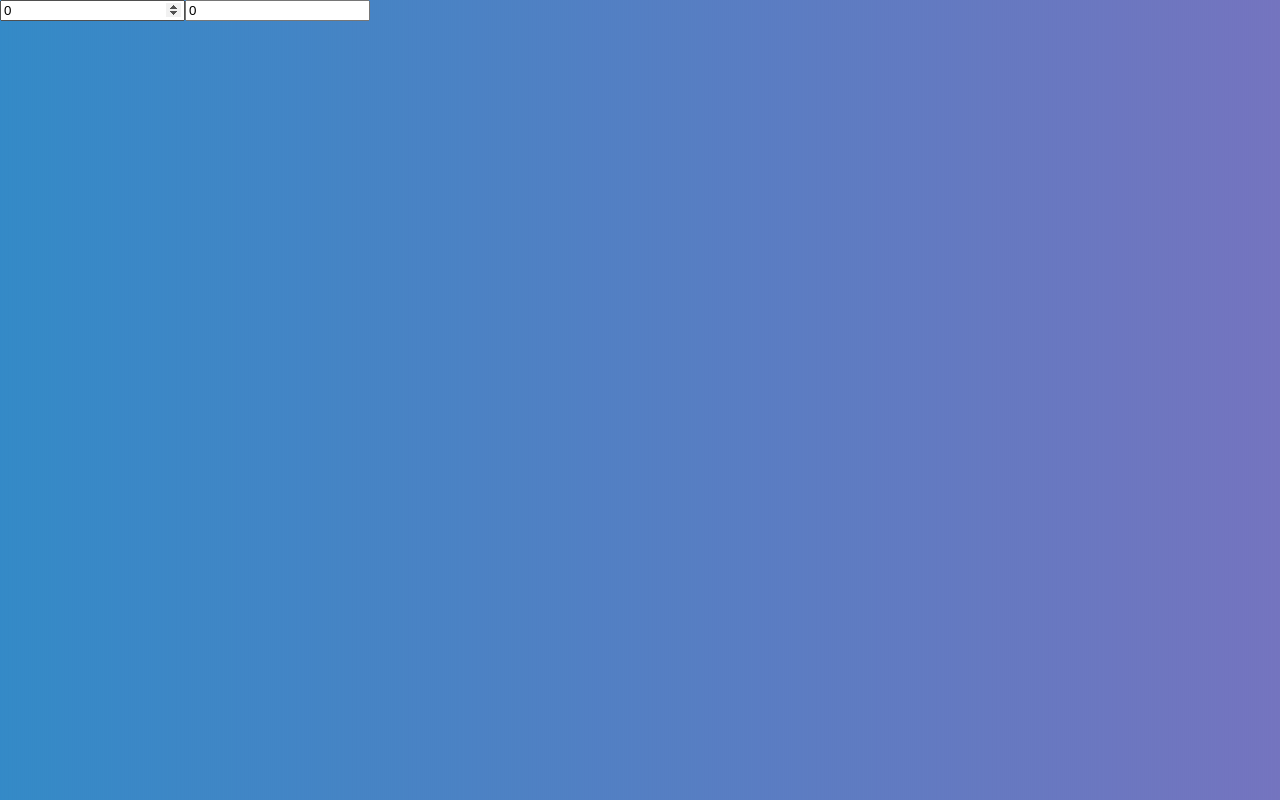
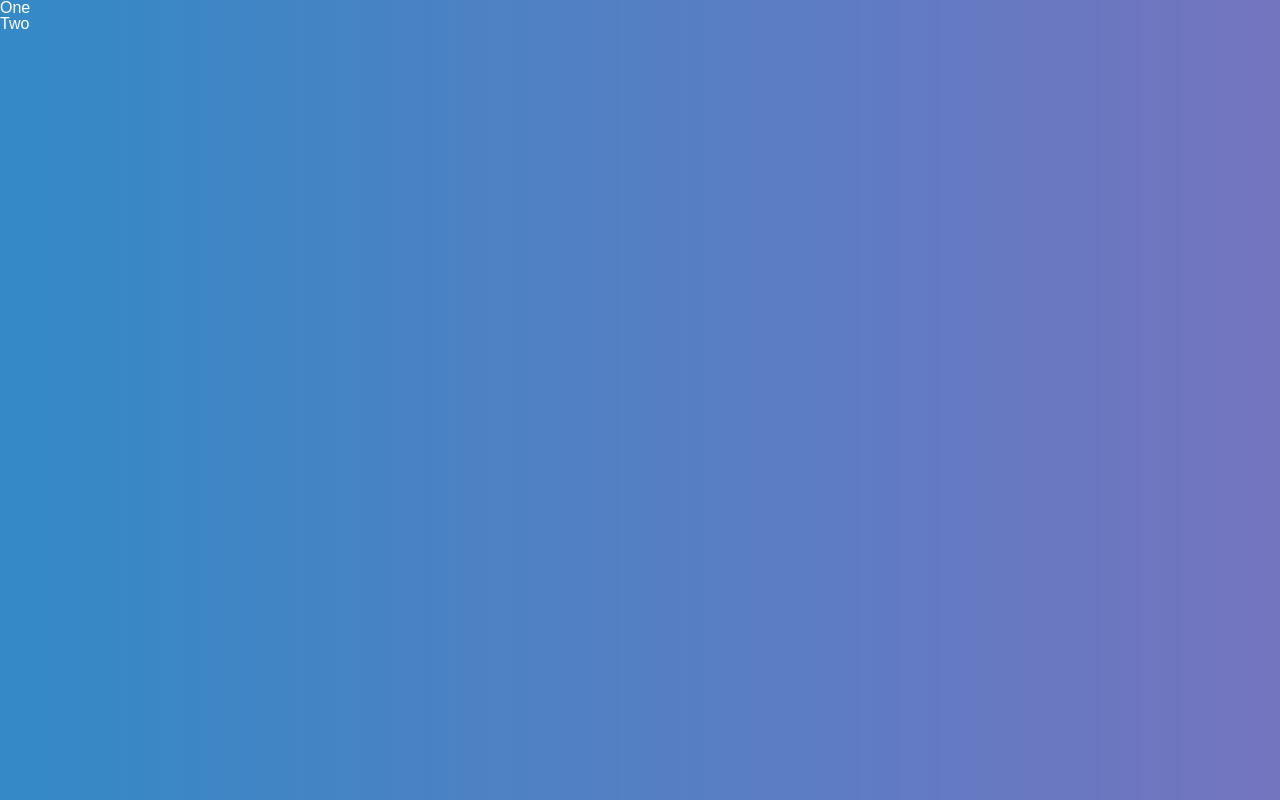
Before and after one commit to JHKIMS/Recap-Trello, a React (Create React App) app: page / in a window 1280 px wide. Built offline with nearby package versions, Linux system fonts and the light colour scheme.

Commit message:
Trello: DragAndDrog 세팅

```diff
--- a/package.json
+++ b/package.json
@@ -11,10 +11,12 @@
     "@types/jest": "^27.5.2",
     "@types/node": "^16.18.38",
     "@types/react": "^18.2.15",
+    "@types/react-beautiful-dnd": "^13.1.4",
     "@types/react-dom": "^18.2.7",
     "apexcharts": "^3.41.0",
     "react": "^18.2.0",
     "react-apexcharts": "^1.4.1",
+    "react-beautiful-dnd": "^13.1.1",
     "react-dom": "^18.2.0",
     "react-helmet": "^6.1.0",
     "react-hook-form": "^7.45.2",
--- a/src/App.tsx
+++ b/src/App.tsx
@@ -1,29 +1,25 @@
-import { useRecoilState, useRecoilValue } from "recoil";
-import { hourSelector, minuteState } from "./atoms";
+import { DragDropContext, Droppable, Draggable } from "react-beautiful-dnd";
 
 function App() {
-  const [minutes, setMinutes] = useRecoilState(minuteState);
-  const [hours, setHours] = useRecoilState(hourSelector);
-  const onMinutesChange = (event: React.FormEvent<HTMLInputElement>) => {
-    setMinutes(+event.currentTarget.value);
-  };
-  const onHoursChange = (event: React.FormEvent<HTMLInputElement>) => {
-    setHours(+event.currentTarget.value);
-  };
+  const onDragEnd = () =>{}
   return (
     <>
-      <input
-        value={minutes}
-        onChange={onMinutesChange}
-        type="number"
-        placeholder="Minutes"
-      />
-      <input
-        value={hours}
-        onChange={onHoursChange}
-        type="number"
-        placeholder="Hours"
-      />
+      <DragDropContext onDragEnd={onDragEnd}>
+        <div>
+          <Droppable droppableId="one">
+            {()=>(
+              <ul>
+                <Draggable draggableId="first" index={0}>
+                  {() => <li>One</li>}
+                </Draggable>
+                <Draggable draggableId="first" index={0}>
+                  {() => <li>Two</li>}
+                </Draggable>
+              </ul>
+            )}
+          </Droppable>
+        </div>
+      </DragDropContext>
     </>
   );
 }
```
Also changed, not shown: 1 other file (tests, documents, lock files or other folders).
